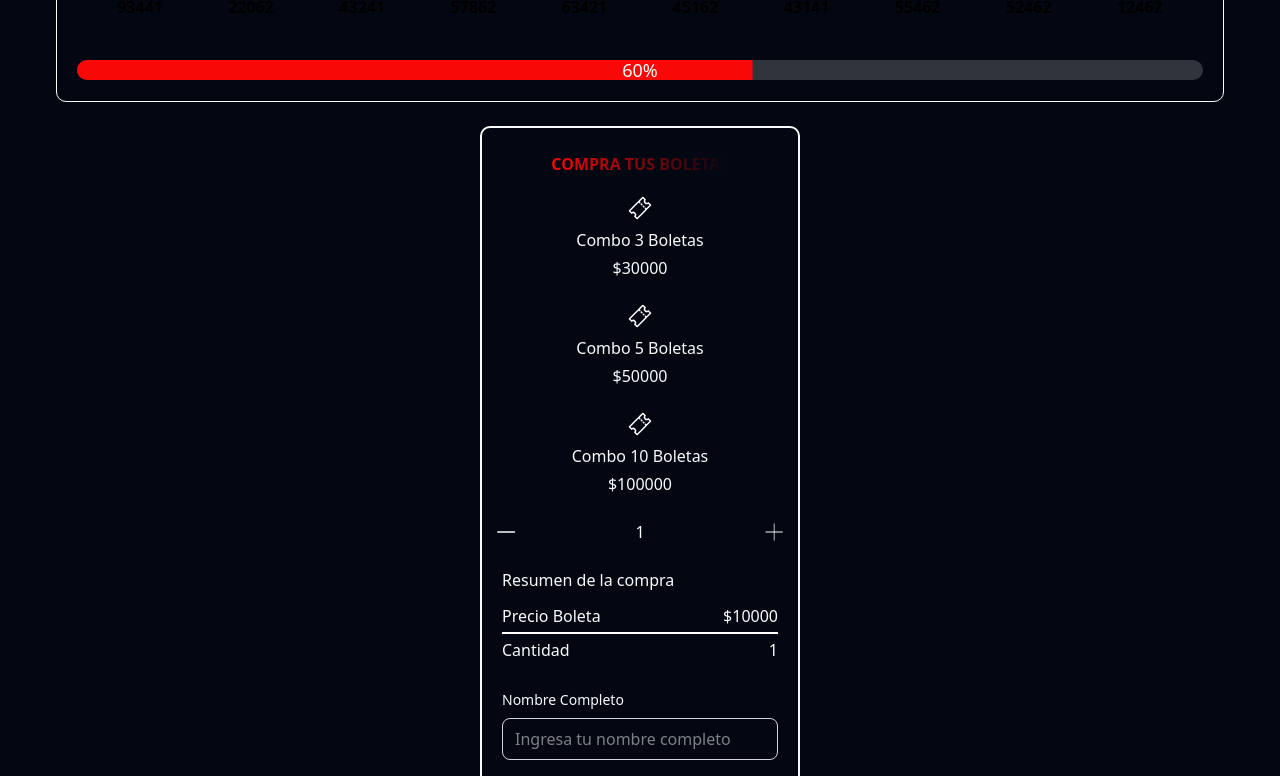
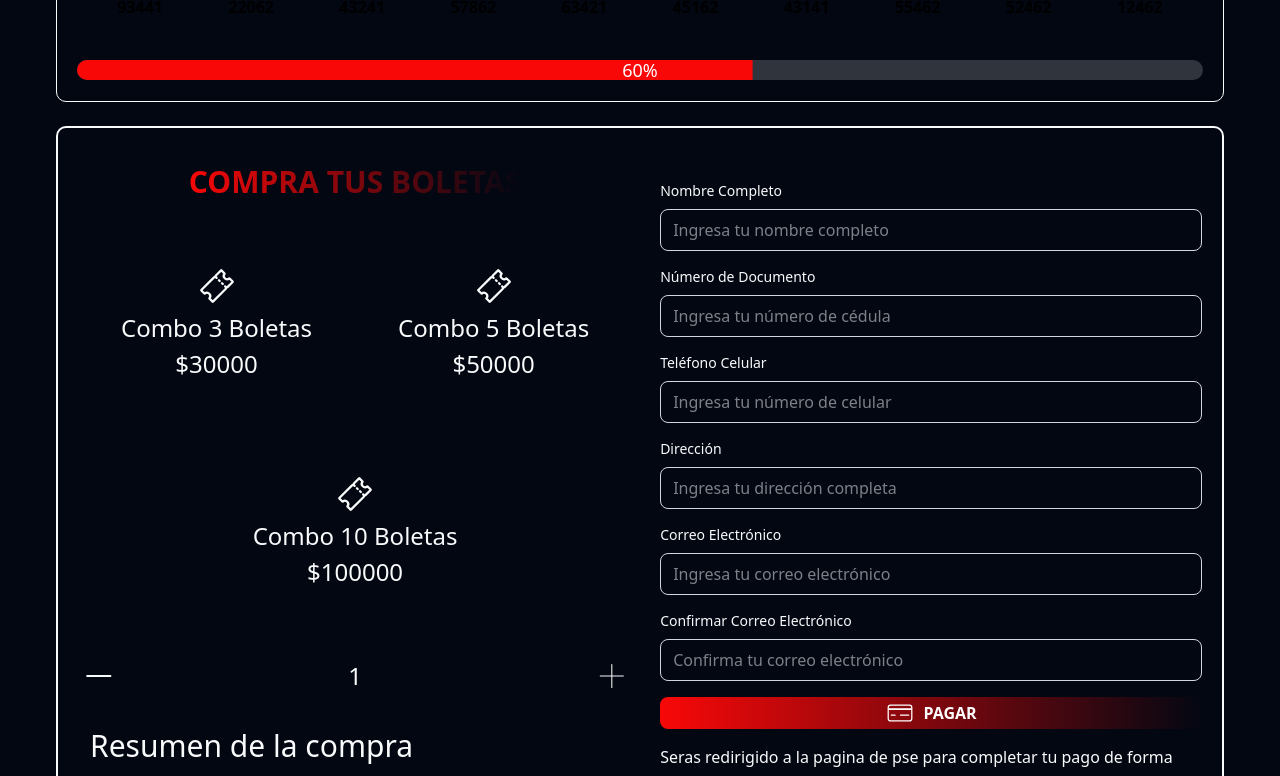
Before and after one commit to juancho391/mega_sorteos_pereira, a Next.js app: page / in a window 1280 px wide. Shown: the part 600-1376 px from the top of the page. Built offline with nearby package versions, Linux system fonts and the light colour scheme.

Commit message:
diseño responsive para la seccion de compra

```diff
--- a/components/CompraSection.tsx
+++ b/components/CompraSection.tsx
@@ -5,19 +5,23 @@ import BuyForm from "./ui/BuyForm";
 import CheckBuy from "./ui/CheckBuy";
 export default function CompraSection() {
   return (
-    <div className="border-2 border-brandYellow w-80 rounded-lg h-full flex flex-col items-center gap-3 p-3">
-      <span className="mt-3 inline-block font-extrabold bg-gradient-to-r from-brandRed to to-brandYellow bg-clip-text text-transparent">
+    <div className="border-2 border-brandYellow w-80 rounded-lg h-full flex flex-col items-center gap-3 p-3 sm:w-full sm:flex-row">
+      <div className="gap-3 p-3 w-80 sm:w-full flex flex-col items-center sm:gap-6">
+        <span className="mt-3 inline-block font-extrabold bg-gradient-to-r from-brandRed to to-brandYellow bg-clip-text text-transparent sm:text-3xl">
           COMPRA TUS BOLETAS
         </span>
-      <div className="flex w-full h-full flex-wrap gap-2 ">
+        <div className="flex w-full h-full flex-wrap gap-2">
           <ComboCard precio={30000} quantity={3} />
           <ComboCard precio={50000} quantity={5} />
           <ComboCard precio={100000} quantity={10} />
         </div>
         <TicketCounter numberOfTickets={1} />
         <CardSummary ticketPrice={10000} quantity={1} />
+      </div>
+      <div className="w-full">
         <BuyForm />
         <CheckBuy />
       </div>
+    </div>
   );
 }
--- a/components/ui/CardSummary.tsx
+++ b/components/ui/CardSummary.tsx
@@ -6,15 +6,17 @@ interface infoSummary {
 export default function CardSummary(props: infoSummary) {
   return (
     <div className="w-full bg-brandGray rounded-lg h-full p-2">
-      <span className="inline-block mb-3">Resumen de la compra</span>
+      <span className="inline-block mb-3 sm:text-3xl">
+        Resumen de la compra
+      </span>
       <div className="w-full flex justify-between mb-1">
-        <span>Precio Boleta</span>
-        <span>${props.ticketPrice}</span>
+        <span className="sm:text-2xl">Precio Boleta</span>
+        <span className="sm:text-2xl">${props.ticketPrice}</span>
       </div>
       <div className="w-full bg-white h-0.5"></div>
       <div className="w-full flex justify-between mt-1">
-        <span>Cantidad</span>
-        <span>{props.quantity}</span>
+        <span className="sm:text-2xl">Cantidad</span>
+        <span className="sm:text-2xl">{props.quantity}</span>
       </div>
     </div>
   );
--- a/components/ui/ComboCard.tsx
+++ b/components/ui/ComboCard.tsx
@@ -6,10 +6,10 @@ interface InfoCombo {
 }
 export default function ComboCard(props: InfoCombo) {
   return (
-    <div className="flex flex-col rounded-lg bg-brandGray flex-grow w-min-28 h-full items-center p-2 text-center">
-      <IoTicketOutline className="text-2xl" />
-      <span className="mt-2">Combo {props.quantity} Boletas</span>
-      <span className="text-brandYellow mt-1">${props.precio}</span>
+    <div className="flex flex-col rounded-lg bg-brandGray flex-grow w-min-28 h-full items-center p-2 text-center sm:min-h-50 sm:justify-center">
+      <IoTicketOutline className="text-2xl sm:text-3xl md:text-4xl" />
+      <span className="mt-2 sm:text-2xl">Combo {props.quantity} Boletas</span>
+      <span className="text-brandYellow mt-1 sm:text-2xl">${props.precio}</span>
     </div>
   );
 }
--- a/components/ui/TicketCounter.tsx
+++ b/components/ui/TicketCounter.tsx
@@ -8,11 +8,11 @@ interface TicketCounterProps {
 export default function TicketCounter({ numberOfTickets }: TicketCounterProps) {
   return (
     <div className="w-full mx-3 flex items-center">
-      <PiMinus className="h-8 w-8 bg-brandGray rounded-md text-center" />
-      <div className="w-full h-8 bg-brandGray p-3 flex items-center justify-center content-center rounded-lg mx-2">
+      <PiMinus className="h-8 w-8 bg-brandGray rounded-md text-center sm:h-10 sm:w-10" />
+      <div className="w-full h-8 bg-brandGray p-3 flex items-center justify-center content-center rounded-lg mx-2 sm:text-2xl sm:h-10">
         {numberOfTickets}
       </div>
-      <PiPlusThin className="bg-brandGray h-8 w-8 rounded-md text-center" />
+      <PiPlusThin className="bg-brandGray h-8 w-8 rounded-md text-center sm:h-10 sm:w-10" />
     </div>
   );
 }
--- a/components/ui/progress.tsx
+++ b/components/ui/progress.tsx
@@ -25,7 +25,7 @@ function Progress({
         style={{ transform: `translateX(-${100 - (value || 0)}%)` }}
       />
       <div className="absolute inset-0 flex items-center justify-center">
-        <span className="text-lg font-medium text-white ">
+        <span className="text-lg font-medium text-white">
           {Math.round(value || 0)}%
         </span>
       </div>
```
Lines whose indentation alone changed are shown as unchanged.
